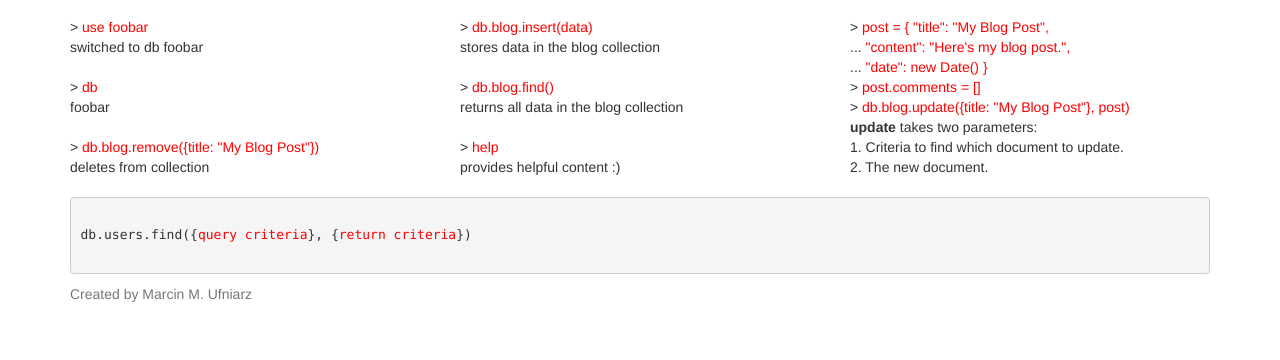
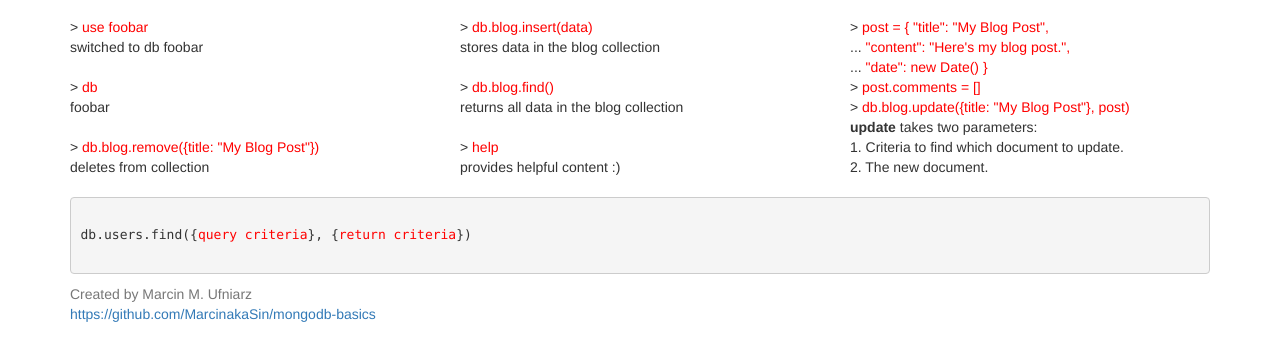
Before and after one commit to MarcinakaSin/mongodb-basics, a website: page index.html in a window 1280 px wide. Shown: the part 162-522 px from the top of the page. Drawn offline with nearby package versions, Linux system fonts and the light colour scheme.

Commit message:
added repo link

```diff
--- a/index.html
+++ b/index.html
@@ -64,7 +64,9 @@
 	</div>
 	<footer class="footer">
       <div class="container">
-        <p class="text-muted">Created by Marcin M. Ufniarz</p>
+        <p class="text-muted">Created by Marcin M. Ufniarz<br />
+        	<a target="_new" href="https://github.com/MarcinakaSin/mongodb-basics">https://github.com/MarcinakaSin/mongodb-basics</a>
+        </p>
       </div>
     </footer>
 
```
